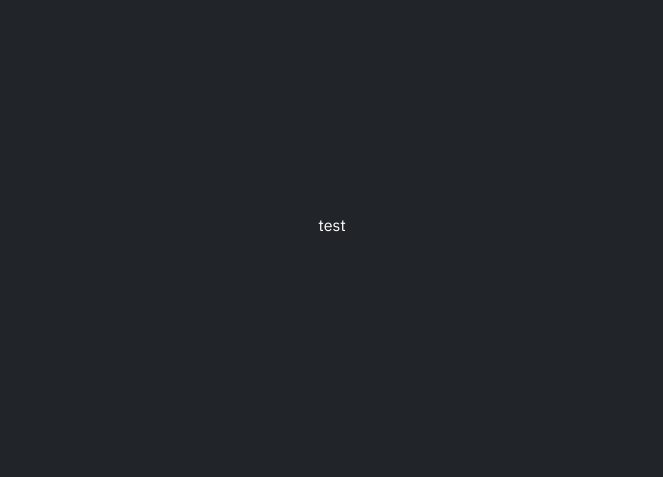
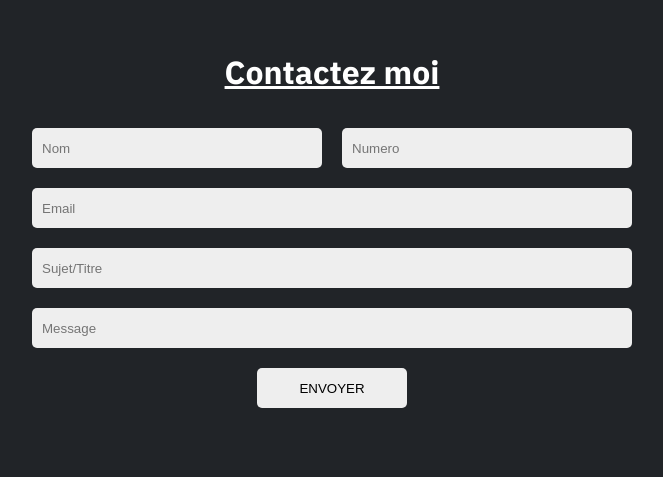
Before and after one commit to AntoineCarlu/Portfolio, a Next.js app in the folder Portfolio/: page / in a window 1280 px wide. Shown: the part 2603-3080 px from the top of the page, without its empty margins (308-971 px from the left). Built offline with nearby package versions, Linux system fonts and the light colour scheme; no server answers; the database is empty.

Commit message:
feature: working on the form of Contact and css designs

```diff
--- a/Portfolio/src/components/contact/Contact.component.jsx
+++ b/Portfolio/src/components/contact/Contact.component.jsx
@@ -3,7 +3,17 @@ import styles from './contact.module.css';
 export default function Contact() {
   return (
     <div className={styles.contact} id="Contact">
-      test
+      <h1><u>Contactez moi</u></h1>
+      <form className={styles.contactForm}>
+        <div className={styles.twoInputs}>
+          <input type='text' placeholder='Nom'></input>
+          <input type='text' placeholder='Numero'></input>
+        </div>
+        <input type='text' placeholder='Email'></input>
+        <input type='text' placeholder='Sujet/Titre'></input>
+        <input type='text' placeholder='Message'></input>
+        <button type='submit'>ENVOYER</button>
+      </form>
     </div>
   );
 }
--- a/Portfolio/src/components/contact/contact.module.css
+++ b/Portfolio/src/components/contact/contact.module.css
@@ -10,3 +10,59 @@
   flex-direction: column;
   gap: 25px;
 }
+  .contact h1 {
+    margin: 10px;
+    font-size: 28px;
+  }
+  .contactForm {
+    width: 90%;
+    height: fit-content;
+
+    display: flex;
+    justify-content: center;
+    align-items: center;
+    flex-direction: column;
+    gap: 20px;
+  }
+    .contactForm .twoInputs {
+      width: 100%;
+      display: flex;
+      flex-direction: row;
+      gap: 20px;
+    }
+    .contactForm input {
+      padding-left: 10px;
+      width: 100%;
+      min-height: 40px;
+      /* text-wrap: wrap; */
+      background-color: #EEEEEE;
+      border-radius: 5px;
+      border: none;
+    }
+    .contactForm button {
+      width: 150px;
+      height: 40px;
+      background-color: #EEEEEE;
+      border-radius: 5px;
+      border: none;
+      cursor: pointer;
+    }
+
+
+/* RESPONSIVE */
+@media all and (min-width: 520px) {
+  .contact h1 {
+    font-size: 30px;
+  }
+  .contactForm {
+    width: 500px;
+  }
+}
+@media all and (min-width: 980px) {
+  .contact h1 {
+    font-size: 32px;
+  }
+  .contactForm {
+    width: 600px;
+  }
+}
--- a/Portfolio/src/components/profil/profil.module.css
+++ b/Portfolio/src/components/profil/profil.module.css
@@ -25,6 +25,7 @@
     .buttons_div button {
       width: 100px;
       height: 70px;
+      font-size: 14px;
       color: white;
       background-color: rgba(25, 27, 30);
       border: none;
@@ -179,7 +180,6 @@
 
 
 /* RESPONSIVE */
-/*Size of elements*/
 @media all and (min-width: 380px) {
   .profil .buttons_div {
     width: 360px;
--- a/Portfolio/src/components/projects/projects.module.css
+++ b/Portfolio/src/components/projects/projects.module.css
@@ -10,6 +10,10 @@
   align-items: center;
   flex-direction: column;
 }
+  .projects h1 {
+    margin: 10px;
+    font-size: 28px;
+  }
   .projectsFlex {
     width: 90%;
     height: fit-content;
@@ -19,10 +23,6 @@
     align-items: center;
     flex-direction: row;
     flex-wrap: wrap;
-  }
-  .projects h1 {
-    margin: 10px;
-    font-size: 28px;
   }
   /*The boxs*/
   .projectBox {
@@ -61,7 +61,7 @@
       transition: all 0.3s ease-in;
     }
     .projectBox .box_text p {
-      font-size: 14px;
+      font-size: 15px;
     }
       /*Animation on hover effect*/
       .projectBox:hover {
@@ -77,11 +77,9 @@
     transition: all 1s ease;
   }
 
+
 /* RESPONSIVE */
-@media all and (min-width: 380px) {
-  .projects h1 {
-    font-size: 30px;
-  }
+@media all and (min-width: 340px) {
   .projectBox {
     margin: 15px;
     width: 250px;
@@ -96,10 +94,12 @@
     height: 215px;
   }
 }
+@media all and (min-width: 520px) {
+  .projects h1 {
+    font-size: 30px;
+  }
+}
 @media all and (min-width: 900px) {
-  .projects h1 {
-    font-size: 32px;
-  }
   .projectBox {
     margin: 20px;
     width: 350px;
@@ -122,6 +122,9 @@
   }
 }
 @media all and (min-width: 980px) {
+  .projects h1 {
+    font-size: 32px;
+  }
   .projectsFlex {
     max-width: 1200px;
   }
```
